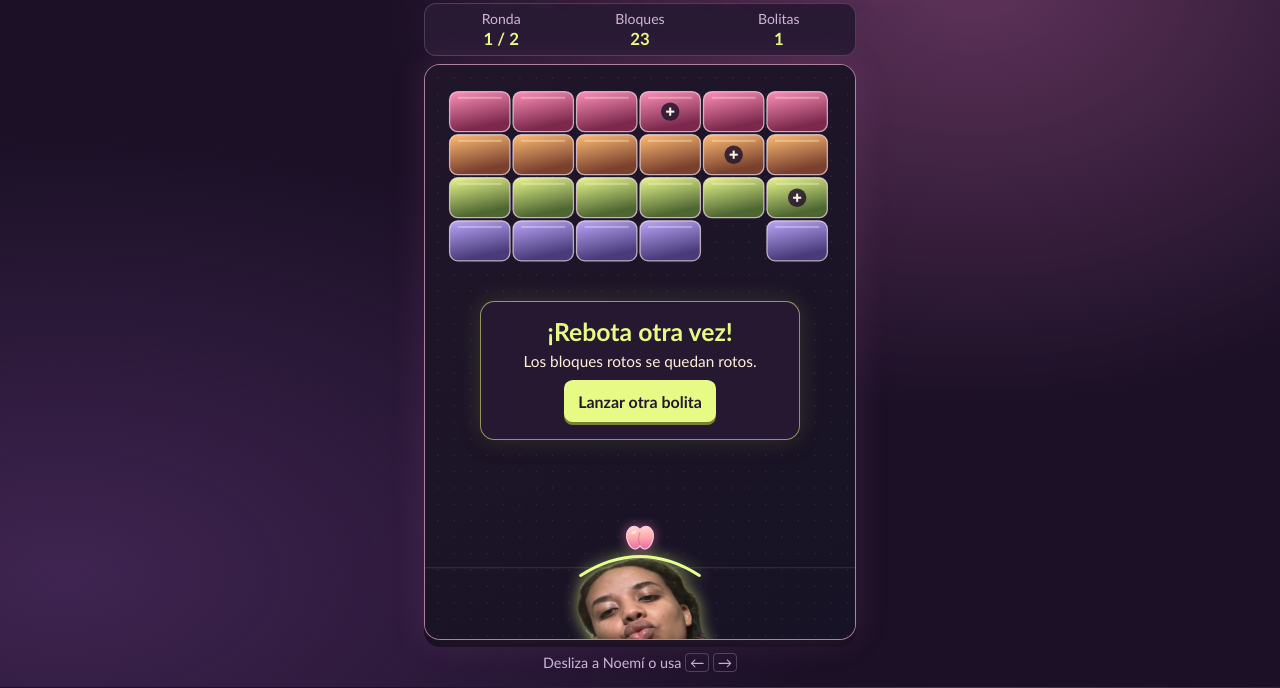
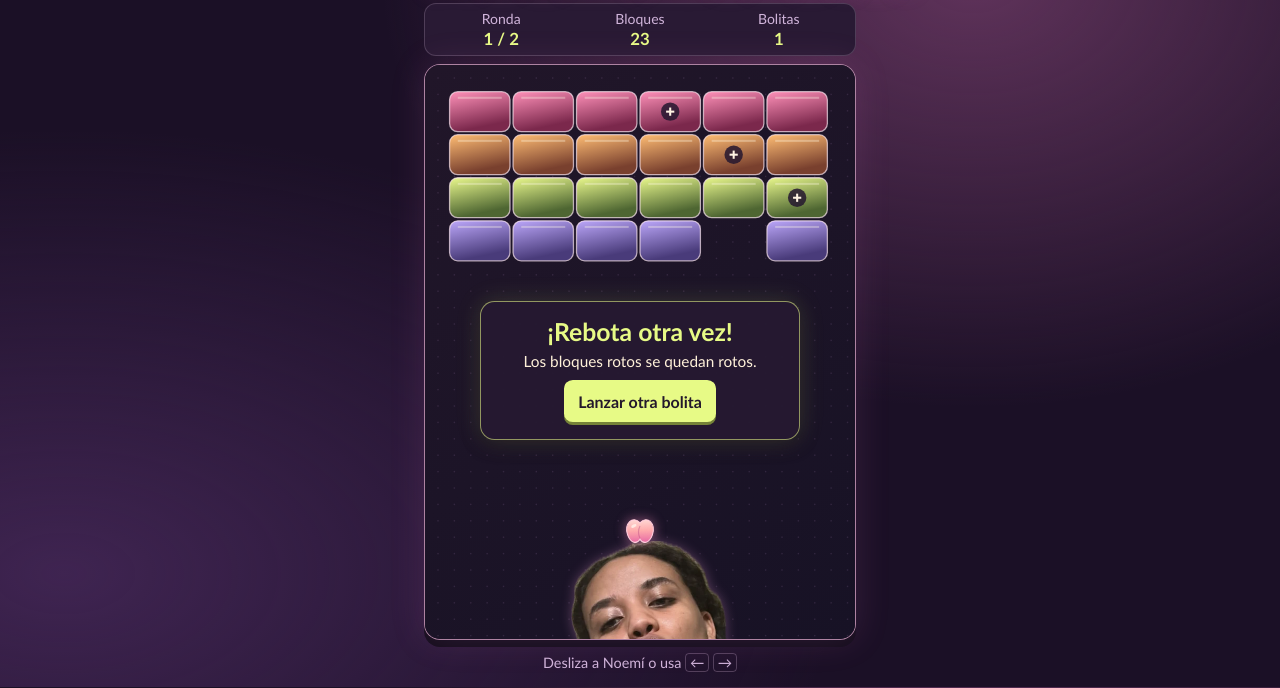
Before and after one commit to Kingjose05/amas-a-josesito, a plain HTML site: page noemimonster.html in a window 1280 px wide. Both pictures are taken after a click on the button "Lanzar bolita". Shown: the part 124-812 px from the top of the page. Drawn offline with Linux system fonts and the light colour scheme.

Commit message:
Bounce NoemiMonster balls directly off the forehead

```diff
--- a/noemimonster.html
+++ b/noemimonster.html
@@ -7,7 +7,7 @@
   <meta name="robots" content="noindex, nofollow">
   <title>NoemiMonster</title>
   <link rel="stylesheet" href="./noemimonster.css">
-  <script src="./noemimonster.js" defer></script>
+  <script src="./noemimonster.js?v=frente" defer></script>
 </head>
 <body>
   <main class="arcade">
--- a/noemimonster.js
+++ b/noemimonster.js
@@ -12,8 +12,16 @@ const countLabel = document.querySelector('#count');
 
 const width = 420;
 const height = 560;
-const paddleY = 490;
-const paddleWidth = 126;
+const headWidth = 174;
+const headHeight = 169;
+const headTop = 464;
+const headAnchor = .44;
+// Points along the forehead's hairline in the cropped photo.
+const foreheadProfile = [
+  [.14, .263], [.21, .18], [.31, .117], [.44, .087],
+  [.55, .095], [.65, .143], [.74, .23]
+];
+const foreheadHalfWidth = .30 * headWidth;
 const ballRadius = 12;
 const fixedStep = 1 / 180;
 const maxBalls = 5;
@@ -47,7 +55,21 @@ let mode = 'ready';
 let audio;
 
 function clamp(n, min, max) { return Math.max(min, Math.min(n, max)); }
-function aim(x) { paddle = clamp(x, paddleWidth / 2 + 3, width - paddleWidth / 2 - 3); }
+function aim(x) { paddle = clamp(x, foreheadHalfWidth + 3, width - foreheadHalfWidth - 3); }
+
+function foreheadY(x) {
+  const photoX = (x - paddle) / headWidth + headAnchor;
+  if (photoX < foreheadProfile[0][0]) return null;
+  for (let i = 1; i < foreheadProfile.length; i++) {
+    const [left, leftY] = foreheadProfile[i - 1];
+    const [right, rightY] = foreheadProfile[i];
+    if (photoX <= right) {
+      const height = leftY + (rightY - leftY) * (photoX - left) / (right - left);
+      return headTop + height * headHeight;
+    }
+  }
+  return null;
+}
 
 function chirp(from, to, duration = .12, volume = .055) {
   const Audio = window.AudioContext || window.webkitAudioContext;
@@ -119,7 +141,7 @@ function launch() {
   }
   if (mode !== 'paused') {
     const vx = paddle > width / 2 ? -138 : 138;
-    balls = [{ x: paddle, y: paddleY - 24, vx, vy: -351, spin: 0 }];
+    balls = [{ x: paddle, y: foreheadY(paddle) - 24, vx, vy: -351, spin: 0 }];
     updateHud();
   }
   setMode('playing');
@@ -191,16 +213,17 @@ function step(dt) {
       ball.y = ballRadius;
       ball.vy = Math.abs(ball.vy);
     }
-    if (ball.vy > 0 && previousY + ballRadius <= paddleY && ball.y + ballRadius >= paddleY &&
-        Math.abs(ball.x - paddle) <= paddleWidth / 2 + ballRadius * .65) {
-      const angle = clamp((ball.x - paddle) / (paddleWidth / 2), -1, 1) * 1.02;
+    const impactY = ball.vy > 0 ? foreheadY(ball.x) : null;
+    if (impactY !== null && ball.y + ballRadius >= impactY &&
+        previousY + ballRadius <= (foreheadY(previousX) ?? impactY)) {
+      const angle = clamp((ball.x - paddle) / foreheadHalfWidth, -1, 1) * 1.02;
       const speed = Math.min(480, Math.max(365, Math.hypot(ball.vx, ball.vy) + 9));
       ball.x = clamp(ball.x, ballRadius, width - ballRadius);
-      ball.y = paddleY - ballRadius - .5;
+      ball.y = impactY - ballRadius - .5;
       ball.vx = Math.sin(angle) * speed;
       if (Math.abs(ball.vx) < 62) ball.vx = ball.vx < 0 ? -62 : 62;
       ball.vy = -Math.cos(angle) * speed;
-      scatter(ball.x, paddleY, '#efff99', 6);
+      scatter(ball.x, impactY, '#ffd2a6', 7);
       chirp(330, 530, .09, .045);
     }
     for (const tile of tiles) {
@@ -304,20 +327,11 @@ function drawBall(ball) {
 }
 
 function drawPaddle() {
-  const photoWidth = paddleWidth + 12;
+  if (!paddlePhoto.complete || !paddlePhoto.naturalWidth) return;
   ctx.save();
-  ctx.shadowColor = '#dbf77998';
-  ctx.shadowBlur = 15;
-  if (paddlePhoto.complete && paddlePhoto.naturalWidth) {
-    ctx.drawImage(paddlePhoto, paddle - photoWidth / 2, paddleY - 10, photoWidth, 113);
-  }
-  ctx.lineCap = 'round';
-  ctx.lineWidth = 3;
-  ctx.strokeStyle = '#e6ff93';
-  ctx.beginPath();
-  ctx.moveTo(paddle - paddleWidth / 2 + 5, paddleY + 8);
-  ctx.quadraticCurveTo(paddle, paddleY - 29, paddle + paddleWidth / 2 - 5, paddleY + 8);
-  ctx.stroke();
+  ctx.shadowColor = '#df93c75c';
+  ctx.shadowBlur = 12;
+  ctx.drawImage(paddlePhoto, paddle - headWidth * headAnchor, headTop, headWidth, headHeight);
   ctx.restore();
 }
 
@@ -333,12 +347,10 @@ function draw() {
     for (let x = 12; x < width; x += 16) ctx.fillRect(x, y, 1.4, 1.4);
   }
   for (const tile of tiles) if (tile.alive) drawTile(tile);
-  ctx.fillStyle = '#e6ff9323';
-  ctx.fillRect(0, paddleY, width, 1);
   drawPaddle();
   if (balls.length) {
     for (const ball of balls) drawBall(ball);
-  } else if (mode !== 'won') drawBall({ x: paddle, y: paddleY - 29, spin: 0 });
+  } else if (mode !== 'won') drawBall({ x: paddle, y: foreheadY(paddle) - 24, spin: 0 });
   for (const p of particles) {
     ctx.globalAlpha = clamp(p.life * 2.4, 0, 1);
     ctx.fillStyle = p.color;
```
